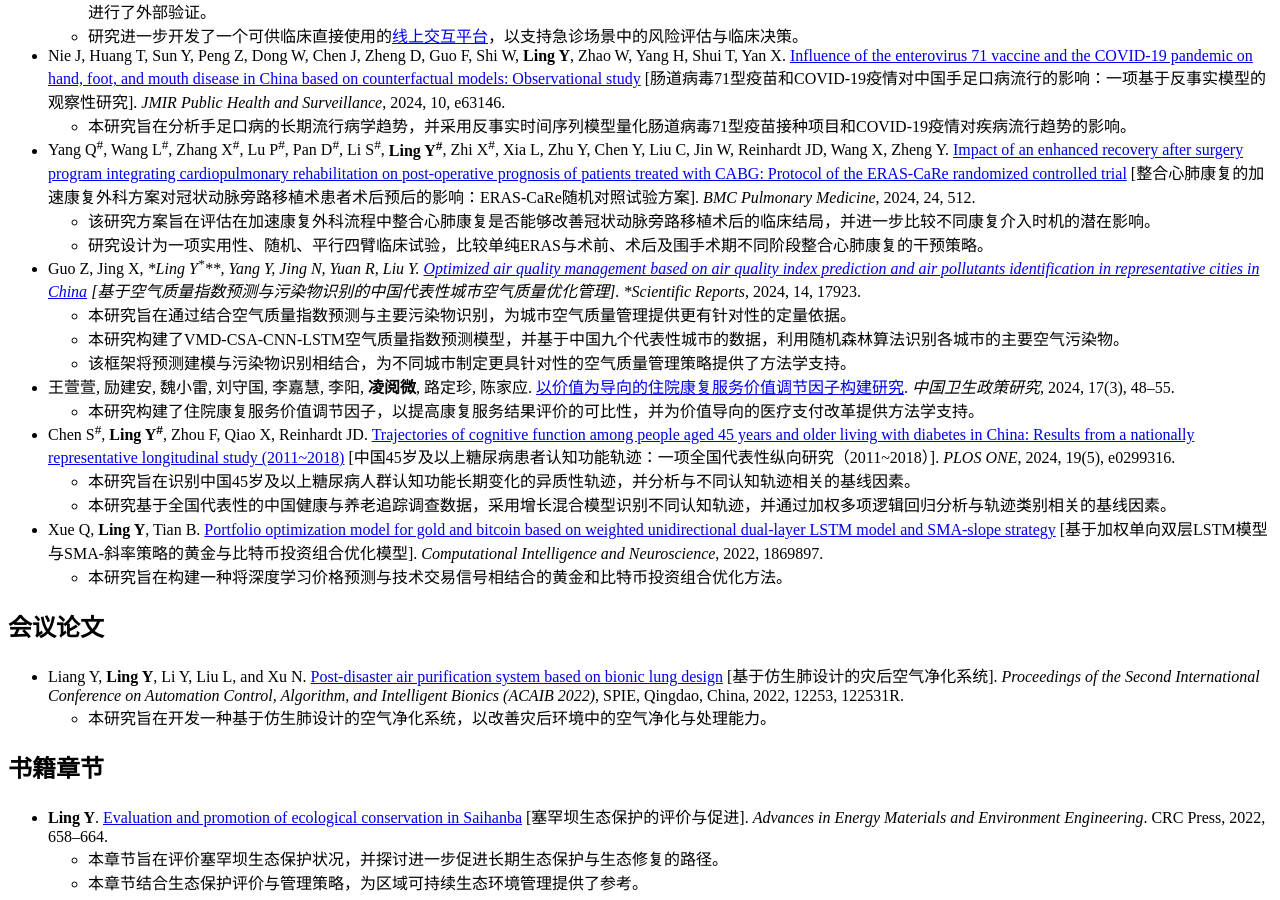
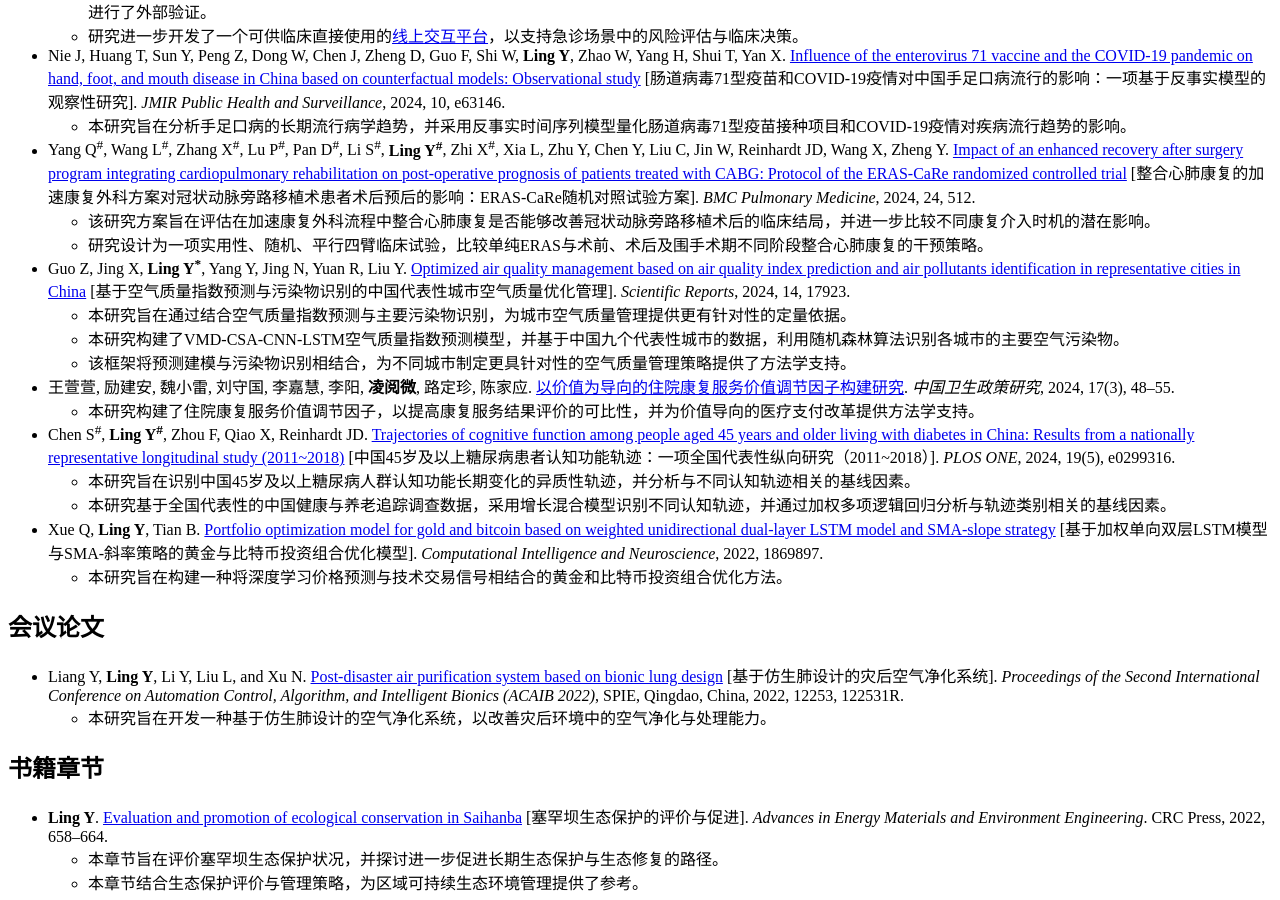
Before and after one commit to lingyuewei/lingyuewei.github.io, a Jekyll site: the page built from _pages/includes/pub.md, in a window 1280 px wide and 900 px high, scrolled down 2125 px. Built offline with Jekyll 4.4.1, drawn with Linux system fonts in a browser that asks for light colours; our own code applies the rules of GitHub Pages for plain Markdown files; part of the change alters nothing that is shown; some of the changed text lies outside the part shown.

Commit message:
Update pub.md

```diff
--- a/_pages/includes/pub.md
+++ b/_pages/includes/pub.md
@@ -4,7 +4,7 @@
 
 ## 期刊论文
 
-- **Ling Y<sup>#,*</sup>**, Shahmoon E<sup>#</sup>, Brandeau ML, Yamin D. [Missing data imputation for wearable time series](https://doi.org/10.1038/s41598-026-71659-z) [可穿戴设备时间序列数据的缺失值插补]. *Scientific Reports*, 2026.
+- <strong>Ling Y<sup>#,&#42;</sup></strong>, Shahmoon E<sup>#</sup>, Brandeau ML, Yamin D. [Missing data imputation for wearable time series](https://doi.org/10.1038/s41598-026-71659-z) [可穿戴设备时间序列数据的缺失值插补]. *Scientific Reports*, 2026.
   - 本研究旨在开发一种适用于可穿戴设备时间序列的缺失值插补方法，同时考虑生理观测数据与缺失模式中的周期性结构。
   - 本研究构建了一个周期性多尺度建模框架，通过识别相关周期，并整合多个时间尺度的信息对缺失值进行估计。
   - 该方法在智能手表心率数据中提高了缺失值插补性能，并为具有结构化缺失模式的健康时间序列数据提供了具有推广性的分析框架。
@@ -57,7 +57,7 @@
   - 该研究方案旨在评估在加速康复外科流程中整合心肺康复是否能够改善冠状动脉旁路移植术后的临床结局，并进一步比较不同康复介入时机的潜在影响。
   - 研究设计为一项实用性、随机、平行四臂临床试验，比较单纯ERAS与术前、术后及围手术期不同阶段整合心肺康复的干预策略。
 
-- Guo Z, Jing X, **Ling Y<sup>*</sup>**, Yang Y, Jing N, Yuan R, Liu Y. [Optimized air quality management based on air quality index prediction and air pollutants identification in representative cities in China](https://doi.org/10.1038/s41598-024-68972-w) [基于空气质量指数预测与污染物识别的中国代表性城市空气质量优化管理]. *Scientific Reports*, 2024, 14, 17923.
+- Guo Z, Jing X, <strong>Ling Y<sup>&#42;</sup></strong>, Yang Y, Jing N, Yuan R, Liu Y. [Optimized air quality management based on air quality index prediction and air pollutants identification in representative cities in China](https://doi.org/10.1038/s41598-024-68972-w) [基于空气质量指数预测与污染物识别的中国代表性城市空气质量优化管理]. *Scientific Reports*, 2024, 14, 17923.
   - 本研究旨在通过结合空气质量指数预测与主要污染物识别，为城市空气质量管理提供更有针对性的定量依据。
   - 本研究构建了VMD-CSA-CNN-LSTM空气质量指数预测模型，并基于中国九个代表性城市的数据，利用随机森林算法识别各城市的主要空气污染物。
   - 该框架将预测建模与污染物识别相结合，为不同城市制定更具针对性的空气质量管理策略提供了方法学支持。
```
